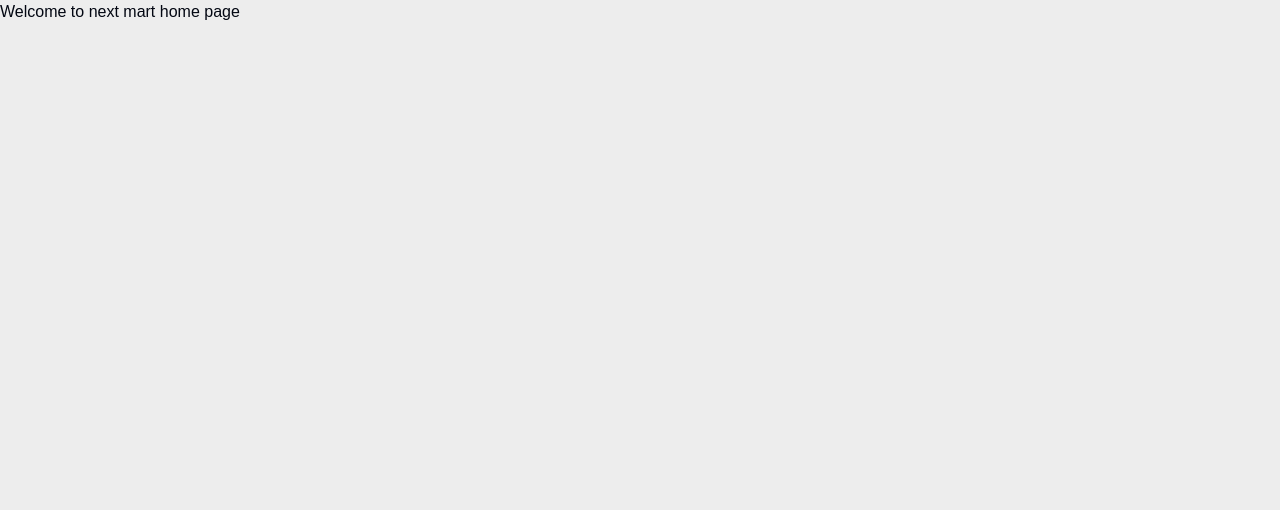
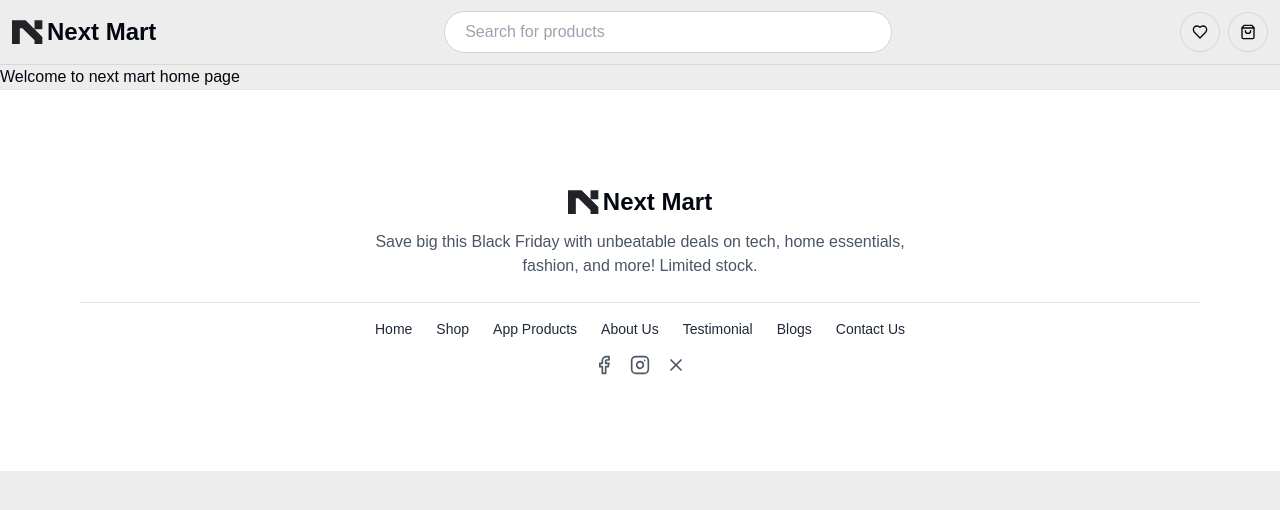
Before and after one commit to Ishtiak007/NextMart-Client, a Next.js app: page / in a window 1280 px wide. Shown: the top 510 px of the page. Built offline with nearby package versions, Linux system fonts and the light colour scheme.

Commit message:
Footer added

```diff
--- a/src/app/(WithCommonLayout)/layout.tsx
+++ b/src/app/(WithCommonLayout)/layout.tsx
@@ -1,7 +1,15 @@
+import Footer from "@/components/shared/Footer";
+import Navbar from "@/components/shared/Navbar";
 import React from "react";
 
 const CommonLayout = ({ children }: { children: React.ReactNode }) => {
-  return <div>{children}</div>;
+  return (
+    <div>
+      <Navbar />
+      {children}
+      <Footer />
+    </div>
+  );
 };
 
 export default CommonLayout;
--- a/src/components/shared/Footer.tsx
+++ b/src/components/shared/Footer.tsx
@@ -0,0 +1,64 @@
+import Logo from "@/app/assets/svgs/Logo";
+import { Facebook, Instagram, X } from "lucide-react";
+import Link from "next/link";
+
+const Footer = () => {
+  const navLinks = [
+    { href: "/", label: "Home" },
+    { href: "/shop", label: "Shop" },
+    { href: "/products", label: "App Products" },
+    { href: "/about", label: "About Us" },
+    { href: "/testimonial", label: "Testimonial" },
+    { href: "/blogs", label: "Blogs" },
+    { href: "/contact", label: "Contact Us" },
+  ];
+
+  const socialLinks = [
+    { href: "#", icon: Facebook },
+    { href: "#", icon: Instagram },
+    { href: "#", icon: X },
+  ];
+  return (
+    <footer className="bg-white border-t border-gray-200 py-24">
+      <div className="max-w-6xl mx-auto px-4 text-center">
+        <div className="flex flex-col items-center mb-6">
+          <div className="flex items-center space-x-2">
+            <h1 className="text-2xl font-black flex items-center">
+              <Logo />
+              Next Mart
+            </h1>
+          </div>
+          <p className="text-gray-600 mt-3 w-1/2">
+            Save big this Black Friday with unbeatable deals on tech, home
+            essentials, fashion, and more! Limited stock.
+          </p>
+        </div>
+
+        <hr />
+        <ul className="flex justify-center space-x-6 text-sm text-gray-800 font-medium my-4">
+          {navLinks.map((link) => (
+            <li key={link.href}>
+              <Link href={link.href} className="hover:text-purple-600">
+                {link.label}
+              </Link>
+            </li>
+          ))}
+        </ul>
+
+        <div className="flex justify-center space-x-4">
+          {socialLinks.map(({ href, icon: Icon }, index) => (
+            <Link
+              href={href}
+              key={index}
+              className="text-gray-600 hover:text-purple-600"
+            >
+              <Icon className="w-5 h-5" />
+            </Link>
+          ))}
+        </div>
+      </div>
+    </footer>
+  );
+};
+
+export default Footer;
```
